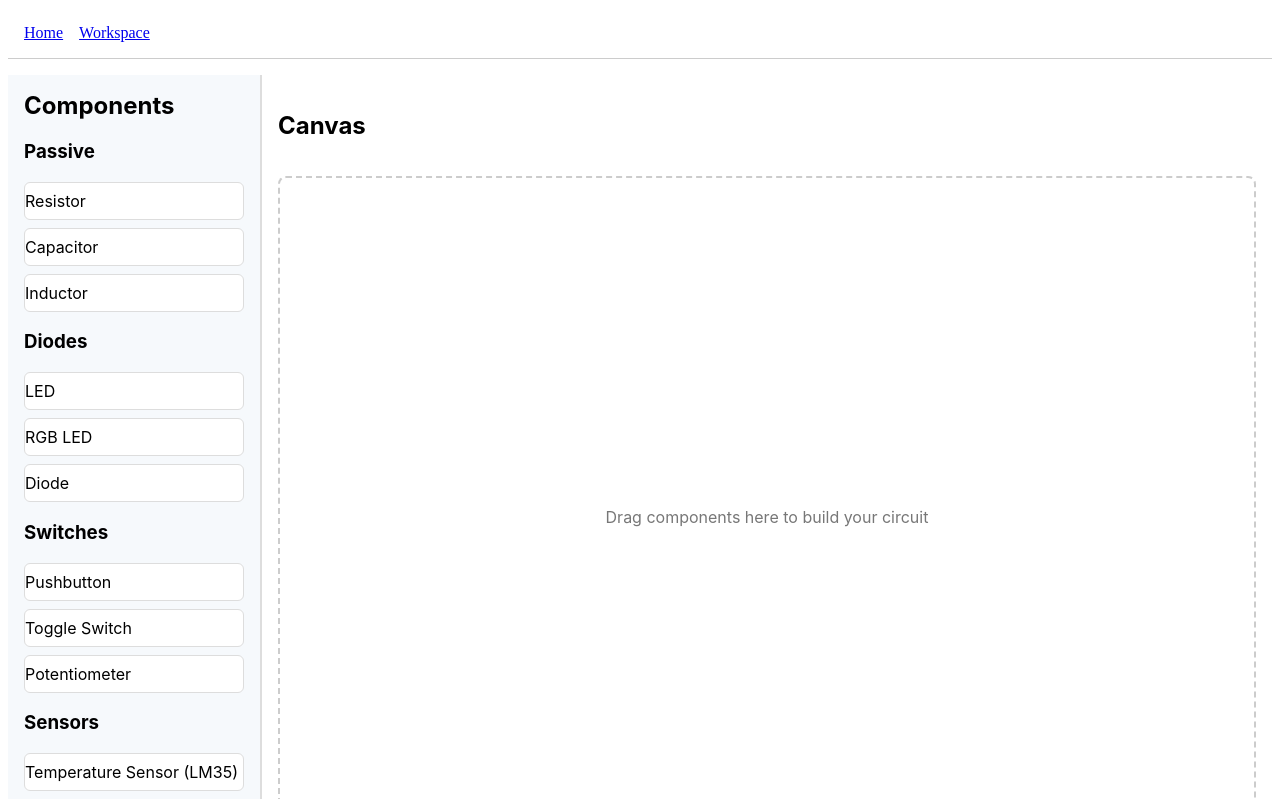
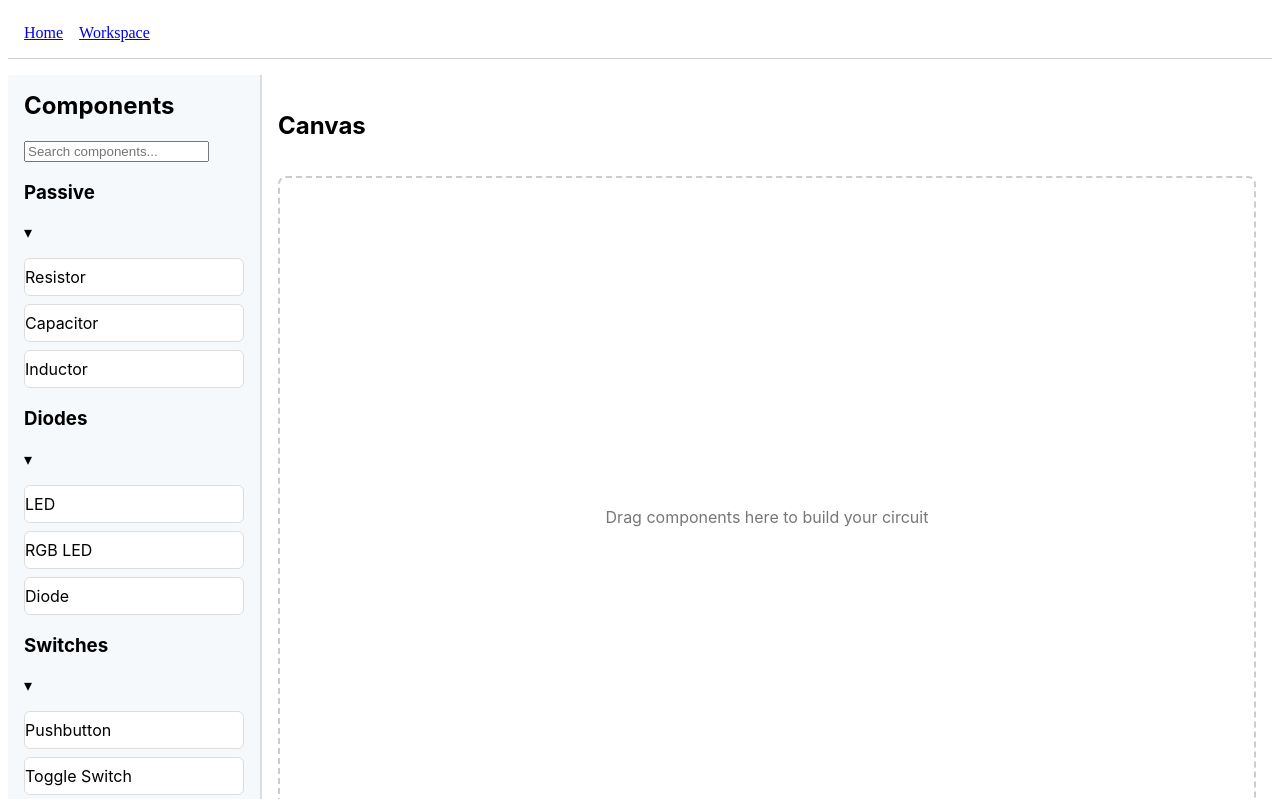
Before and after one commit to fodedoucara/Ohmworks, a React (Vite) app in the folder ohmworks-frontend/: page /workspace in a window 1280 px wide. Shown: the top 799 px of the page. Built offline with nearby package versions, Linux system fonts and the light colour scheme.

Commit message:
implement component Search and collapsible categories in Workspace

```diff
--- a/ohmworks-frontend/src/pages/Workspace.jsx
+++ b/ohmworks-frontend/src/pages/Workspace.jsx
@@ -17,6 +17,11 @@ export default function Workspace() {
   const [offset, setOffset] = useState({ x: 0, y: 0 })
   //used to get reference of canvas border
   const canvasRef = useRef(null)
+
+  //used to search for components
+  const [searchQuery, setSearchQuery] = useState("");
+  //used to collapse down categories of components
+  const [collapsed, setCollapsed] = useState({});
 
   const handleDrop = (e) => {
     e.preventDefault();
@@ -74,12 +79,40 @@ export default function Workspace() {
     <div className={styles.container}>
       <aside className={styles.sidebar}>
         <h2>Components</h2>
+
+        <input
+          type="text"
+          placeholder="Search components..."
+          value={searchQuery}
+          onChange={(e) => setSearchQuery(e.target.value)}
+          className={styles.searchInput}
+        />
+
         <div className={styles.sidebarContent}>
-          {Object.entries(groupedComponents).map(([category, components]) => (
+          {Object.entries(groupedComponents).map(([category, comps]) => {
+            // Filter components when searching
+            const filtered = comps.filter(c =>
+              c.name.toLowerCase().includes(searchQuery.toLowerCase())
+            );
+
+            // Hide category if nothing matches search
+            if (filtered.length === 0) return null;
+
+            return (
               <div key={category} className={styles.categoryGroup}>
-              <h3 className={styles.categoryTitle}>{category}</h3>
+                <div
+                  className={styles.categoryHeader}
+                  onClick={() =>
+                    setCollapsed(prev => ({ ...prev, [category]: !prev[category] }))
+                  }
+                >
+                  <h3>{category}</h3>
+                  <span>{collapsed[category] ? "▸" : "▾"}</span>
+                </div>
+
+                {!collapsed[category] && (
                   <ul>
-                {components.map((comp) => (
+                    {filtered.map((comp) => (
                       <li
                         key={comp.id}
                         draggable
@@ -91,8 +124,10 @@ export default function Workspace() {
                       </li>
                     ))}
                   </ul>
+                )}
               </div>
-          ))}
+            );
+          })}
         </div>
       </aside>
       <main className={styles.canvasArea}>
@@ -106,8 +141,6 @@ export default function Workspace() {
           onMouseUp={handleMouseUp}
           style={{ position: "relative" }}
         >
-
-          {/* === Render placed components here === */}
           {placedComponents.map(c => (
             <div
               key={c.id}
@@ -132,6 +165,7 @@ export default function Workspace() {
               }}
             >
               {c.type}
+
             </div>
           ))}
 
```
Lines whose indentation alone changed are shown as unchanged.
